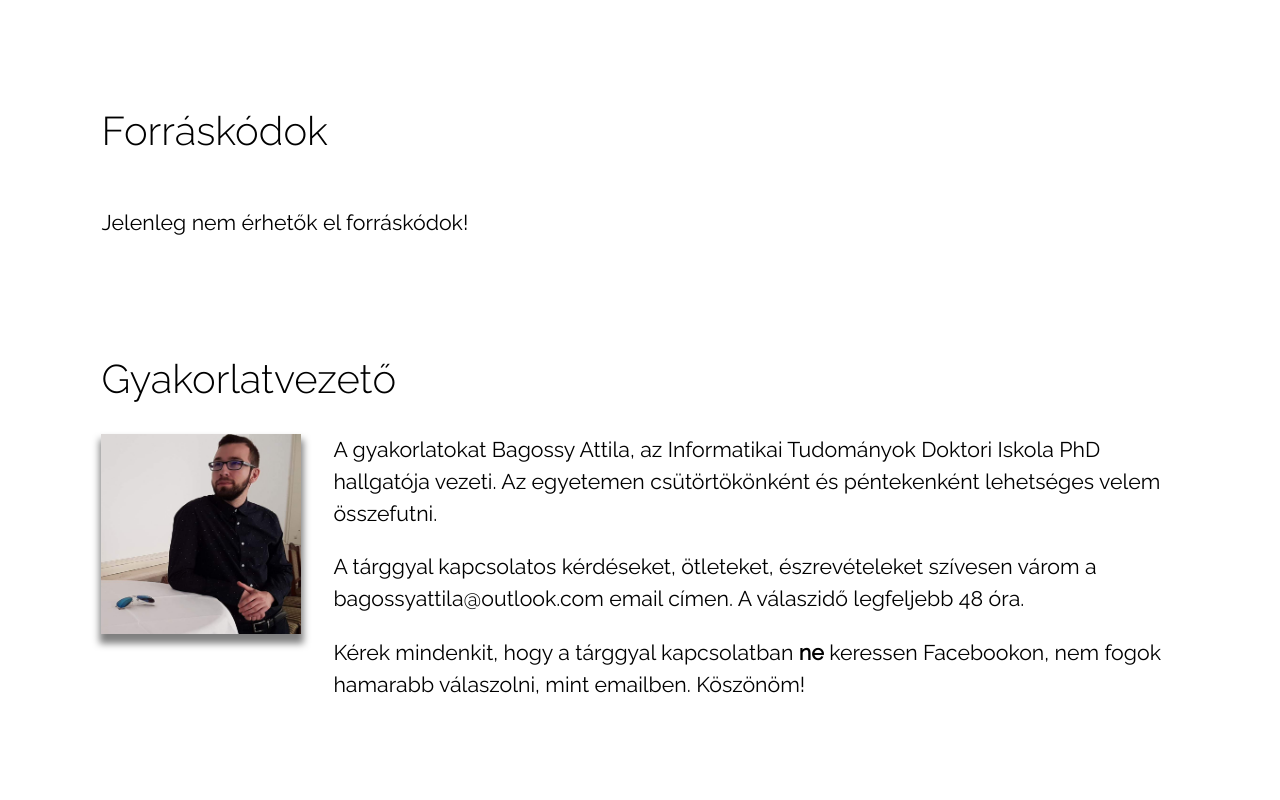
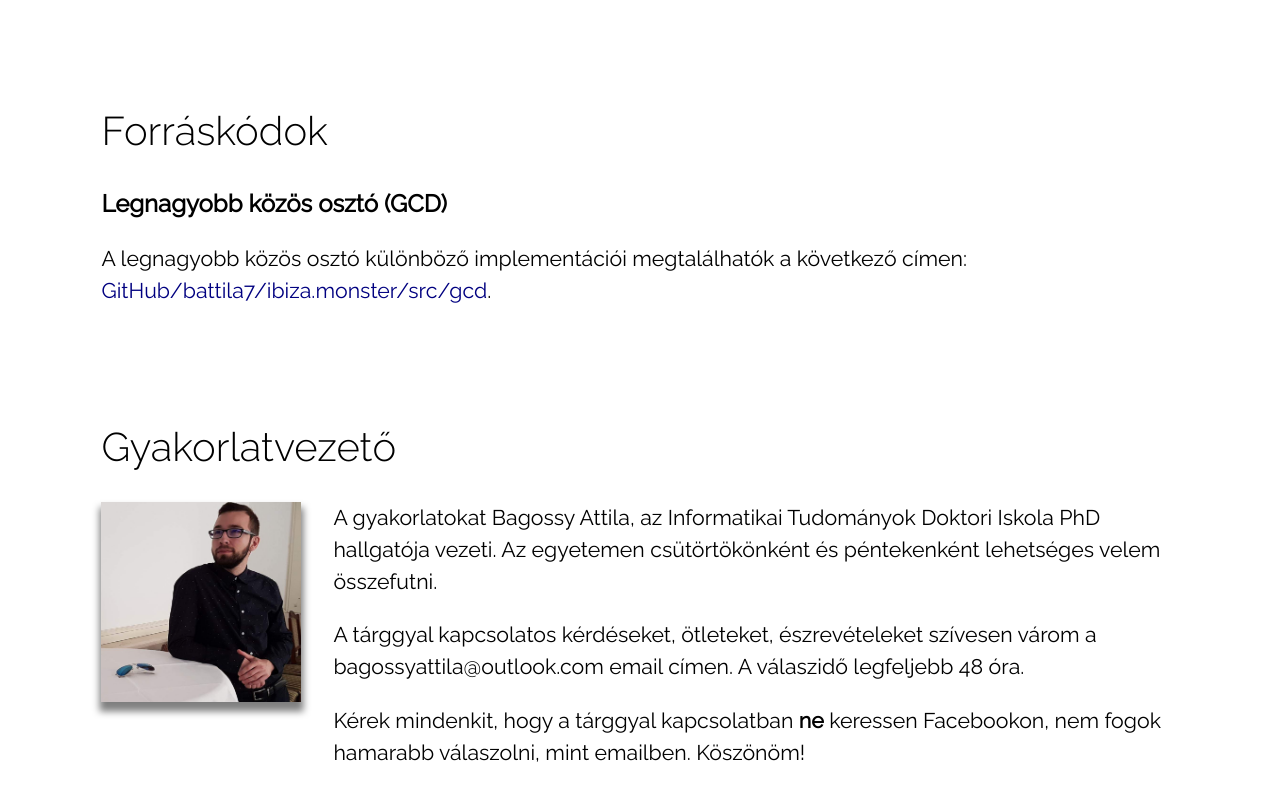
Before and after one commit to battila7/ibiza.monster, a website: page docs/index.html in a window 1280 px wide. Shown: the part 1643-2443 px from the top of the page. Before the commit the page ends 2409 px from the top, so only its background shows below. Drawn offline with Linux system fonts and the light colour scheme.

Commit message:
Added the source code link

```diff
--- a/docs/index.html
+++ b/docs/index.html
@@ -77,8 +77,12 @@
         <h1>Forráskódok</h1>
       </div>
       <div class="cell">
+        <h2>
+          Legnagyobb közös osztó (GCD)
+        </h2>
         <p>
-          Jelenleg nem érhetők el forráskódok!
+          A legnagyobb közös osztó különböző implementációi megtalálhatók a következő címen:
+          <a href="https://github.com/battila7/ibiza.monster/tree/master/src/gcd">GitHub/battila7/ibiza.monster/src/gcd</a>.
         </p>
       </div>
     </section>
```
